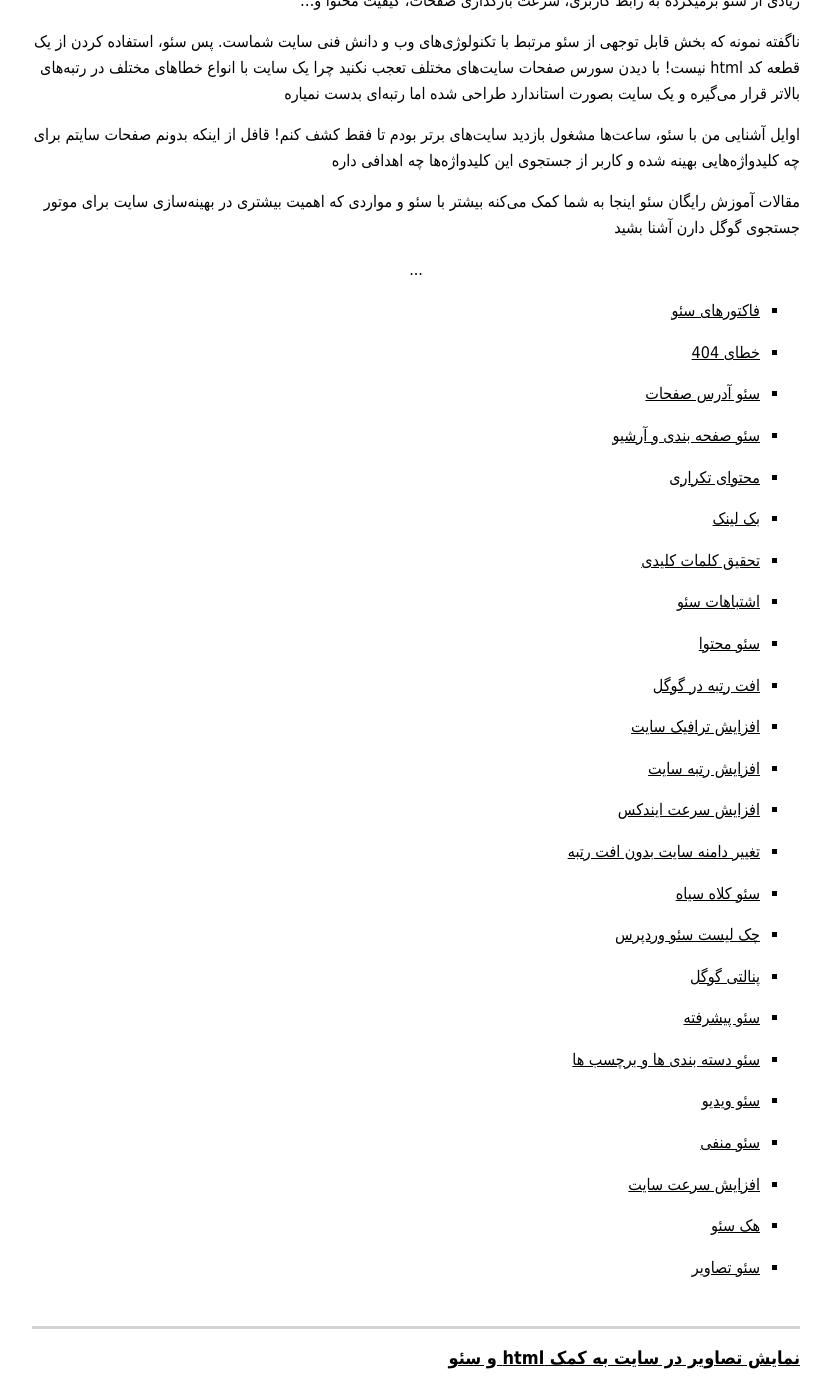
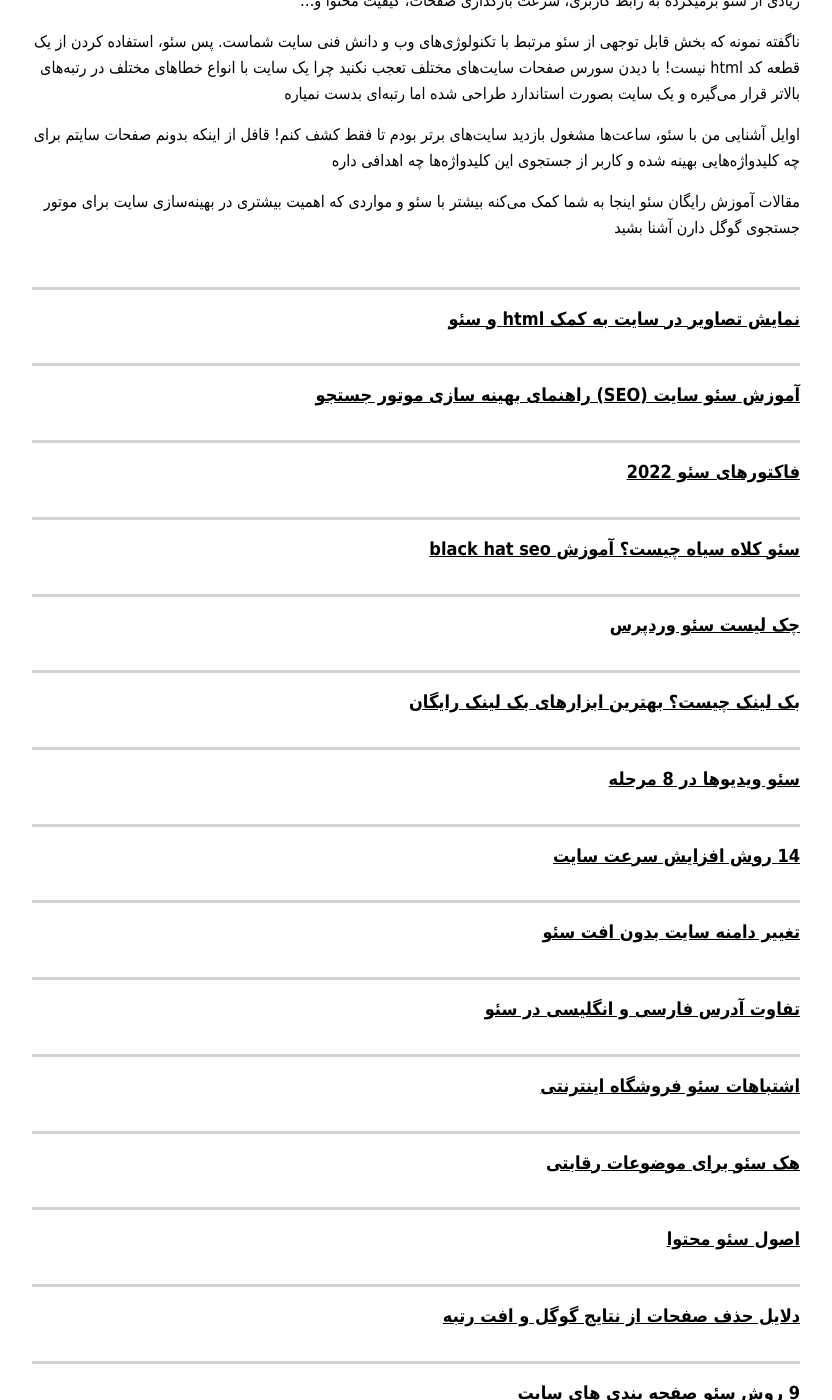
Before and after one commit to darkblog/darkblog.github.io, a Jekyll site: the page built from _posts/2021/2021-5-27-seo.md, in a window 1280 px wide and 1400 px high, scrolled down 640 px. Shown: the whole window, without its empty margins (224-1056 px from the left). Built offline with Jekyll 4.4.1, drawn with Linux system fonts in a browser that asks for light colours.

Commit message:
Update 2021-5-27-seo.md

```diff
--- a/_posts/2021/2021-5-27-seo.md
+++ b/_posts/2021/2021-5-27-seo.md
@@ -22,53 +22,3 @@ title: آموزش سئو سایت (SEO) راهنمای بهینه سازی مو
 اوایل آشنایی من با سئو، ساعت‌ها مشغول بازدید سایت‌های برتر بودم تا فقط کشف کنم! قافل از اینکه بدونم صفحات سایتم برای چه کلیدواژه‌هایی بهینه شده و کاربر از جستجوی این کلیدواژه‌ها چه اهدافی داره
 
 مقالات آموزش رایگان سئو اینجا به شما کمک می‌کنه بیشتر با سئو و مواردی که اهمیت بیشتری در بهینه‌سازی سایت برای موتور جستجوی گوگل دارن آشنا بشید
-
-<p class="center">...</p>
-
-- [فاکتورهای سئو](https://ehsaider.ir/google-ranking-factors)
-
-- [خطای 404](https://ehsaider.ir/404-error)
-
-- [سئو آدرس صفحات](https://ehsaider.ir/seo-urls)
-
-- [سئو صفحه بندی و آرشیو](https://ehsaider.ir/pagination-seo)
-
-- [محتوای تکراری](https://ehsaider.ir/duplicate-content)
-
-- [بک لینک](https://ehsaider.ir/backlink-checker)
-
-- [تحقیق کلمات کلیدی](https://ehsaider.ir/keyword-research)
-
-- [اشتباهات سئو](https://ehsaider.ir/seo-mistakes)
-
-- [سئو محتوا](https://ehsaider.ir/seo-content)
-
-- [افت رتبه در گوگل](https://ehsaider.ir/ranking-drop)
-
-- [افزایش ترافیک سایت](https://ehsaider.ir/increase-website-traffic)
-
-- [افزایش رتبه سایت](https://ehsaider.ir/improve-google-rankings)
-
-- [افزایش سرعت ایندکس](https://ehsaider.ir/google-index)
-
-- [تغییر دامنه سایت بدون افت رتبه](https://ehsaider.ir/site-url-change)
-
-- [سئو کلاه سیاه](https://ehsaider.ir/black-hat-seo)
-
-- [چک لیست سئو وردپرس](https://ehsaider.ir/seo-checklist)
-
-- [پنالتی گوگل](https://ehsaider.ir/google-penalty)
-
-- [سئو پیشرفته](https://ehsaider.ir/advanced-seo)
-
-- [سئو دسته بندی ها و برچسب ها](https://ehsaider.ir/category-seo)
-
-- [سئو ویدیو](https://ehsaider.ir/video-seo)
-
-- [سئو منفی](https://ehsaider.ir/negative-seo)
-
-- [افزایش سرعت سایت](https://ehsaider.ir/speed-up-website)
-
-- [هک سئو](https://ehsaider.ir/seo-hacks)
-
-- [سئو تصاویر](https://ehsaider.ir/image-seo)
```
